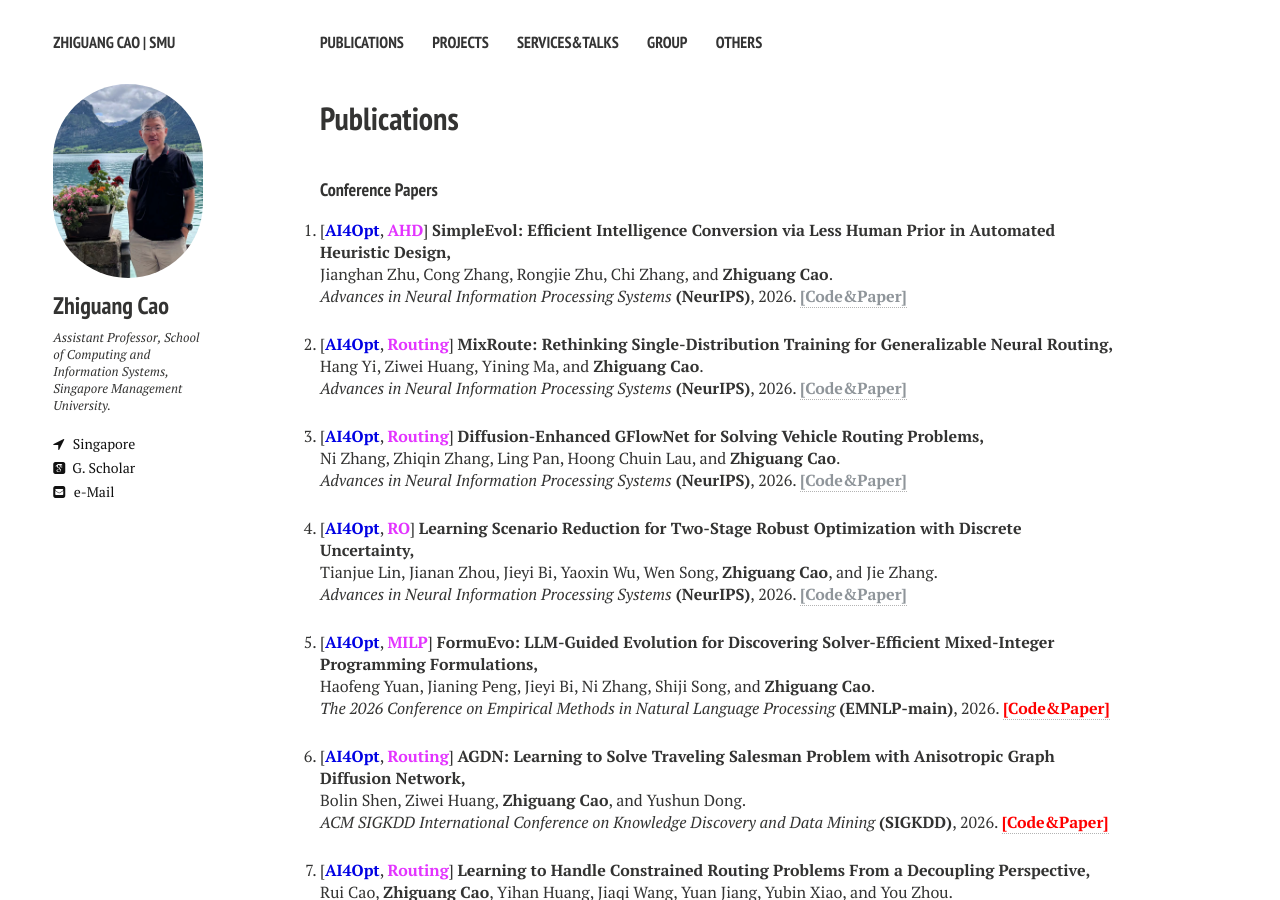
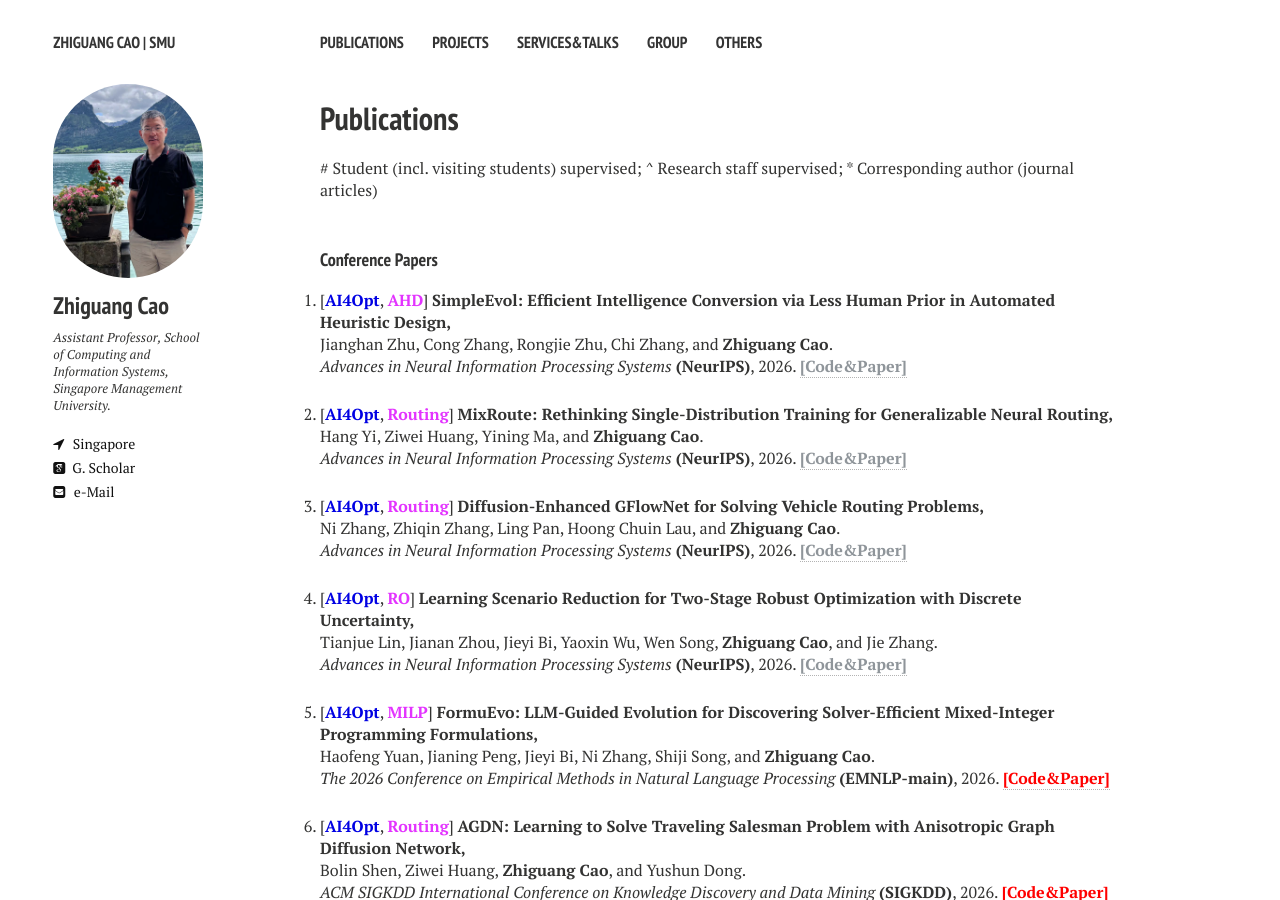
Before and after one commit to zhiguangcaosg/zhiguangcaosg.github.io, a Jekyll site: the page built from publications.md, in a window 1280 px wide and 900 px high. Built offline with Jekyll 4.4.1, drawn with Linux system fonts in a browser that asks for light colours; nearby versions of some CDN libraries.

Commit message:
Update publications.html

```diff
--- a/_layouts/publications.html
+++ b/_layouts/publications.html
@@ -83,6 +83,7 @@ div.bibtex pre { font-size: 75%; overflow: auto;  width: 100%; padding: 0em 0em;
 
 <!-------------------------------------------------------------2025 Here ------------------------------------------------------------>
 
+<p> # Student (incl. visiting students) supervised; ^ Research staff supervised; * Corresponding author (journal articles) </p>
 
 <!-------------------------------------------------------------Conference Papers Here ------------------------------------------------------------>
 <h4 style="margin-bottom:0px;padding-top:20px;">Conference Papers</h4>
```
